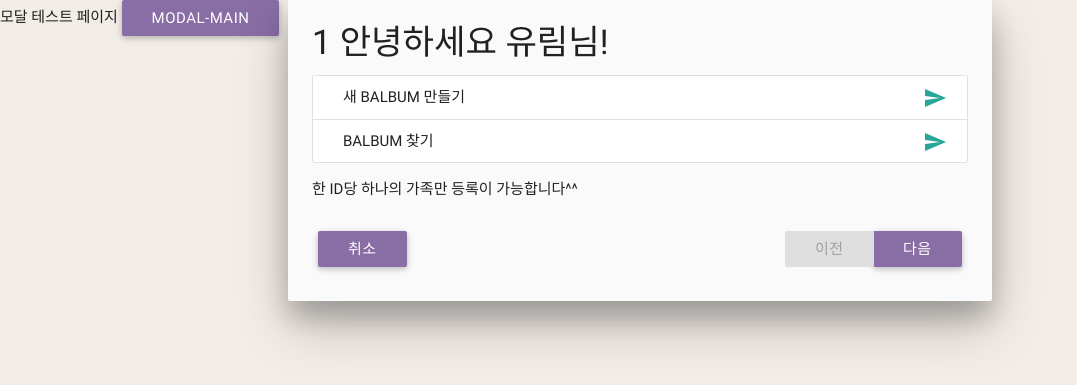
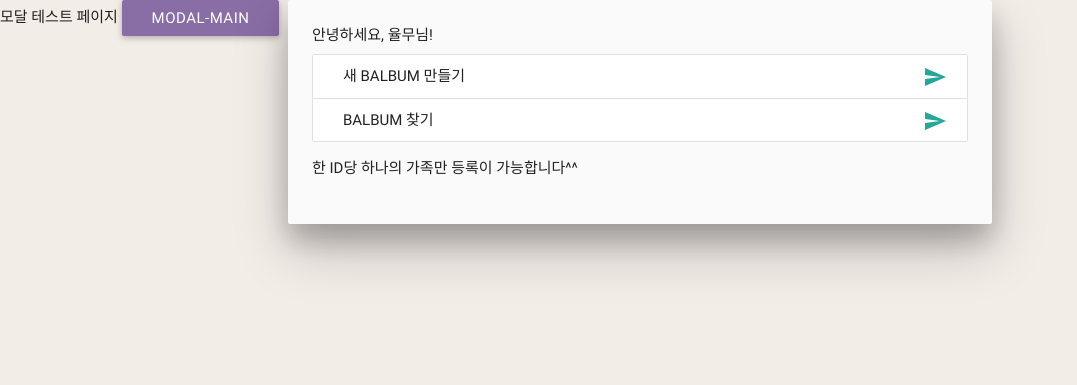
Before and after one commit to NHNNEXT/2015-03-REAL-BNB, a web app: page /ready/modal-test.html in a window 1280 px wide, after a click on "MODAL-MAIN". Shown: the top 385 px of the page, without its empty margins (0-1077 px from the left). Run offline with its HTML, style and script files only (its server is not run), Linux system fonts and the light colour scheme; data that the repository does not hold is empty; some libraries are stand-ins or nearby versions.

Commit message:
[auth main-modal] 돌아가는 것 완료

```diff
--- a/web/ready/css/index.css
+++ b/web/ready/css/index.css
@@ -88,6 +88,9 @@ section.main-container article.main-col .postcard-container .card-content .baby-
 section.main-container aside.right-col {
   height: 600px;
 }
+#modal-main div.modal-body div.modal-check-balbum .collection-container li {
+  cursor: pointer;
+}
 #modal-main div.modal-body div.modal-add-baby .add-baby-container .collection .collection-item {
   padding: 1em;
 }
@@ -125,3 +128,8 @@ section.main-container aside.right-col {
   background-color: #74d0cb;
   color: white;
 }
+#modal-main div.modal-body div.modal-add-baby div.action-container a {
+  text-decoration: underline;
+  color: #6f6c66;
+  cursor: pointer;
+}
--- a/web/ready/less/index.less
+++ b/web/ready/less/index.less
@@ -123,9 +123,12 @@ section.main-container {
 #modal-main {
     div.modal-body {
         div.modal-check-balbum {
-
+            .collection-container {
+                li {
+                    cursor: pointer;
+                }
+            }
         }
-
         div.modal-add-baby {
             .add-baby-container {
                 .collection {
@@ -168,10 +171,15 @@ section.main-container {
                     }
                 }
             }
+            div.action-container {
+                a{
+                    text-decoration: underline;
+                    color: @font-primary;
+                    cursor: pointer;
+                }
+            }
         }
-
         div.modal-find-balbum {
-
         }
     }
 }
--- a/web/ready/modal-test.html
+++ b/web/ready/modal-test.html
@@ -13,20 +13,22 @@
         <div id="modal-main" class="modal fade">
             <div class="modal-dialog">
                 <div class="modal-content">
-                    <div class="modal-header">
+                    <!-- <div class="modal-header">
                         <h4 class="js-title-step"></h4>
-                    </div>
+                    </div> -->
                     <div class="modal-body">
                         <div class="modal-check-balbum row hide" data-step="1" data-title="안녕하세요 유림님!">
-                            <div class="">
+                            <div>안녕하세요, 율무님!</div>
+                            <div class="collection-container">
                                 <ul class="collection with-header">
-                                        <li class="collection-item"><div>새 BALBUM 만들기<a href="#!" class="secondary-content"><i class="material-icons">send</i></a></div></li>
-                                        <li class="collection-item"><div>BALBUM 찾기<a href="#!" class="secondary-content"><i class="material-icons">send</i></a></div></li>
+                                        <li class="js-btn-goto collection-item" data-goto="2"><div>새 BALBUM 만들기<a href="#!" class="secondary-content"><i class="material-icons">send</i></a></div></li>
+                                        <li class="js-btn-goto collection-item" data-goto="3"><div>BALBUM 찾기<a href="#!" class="secondary-content"><i class="material-icons">send</i></a></div></li>
                                 </ul>
                                 <div>한 ID당 하나의 가족만 등록이 가능합니다^^</div>
                             </div>
                         </div>
                         <div class="modal-add-baby row hide" data-step="2" data-title="우리 아이를 등록해요">
+                            <div class="">우리 아이를 등록해요.</div>
                             <div class="add-baby-container row">
                                 <ul class="collection row">
                                     <li class="collection-item col s12">
@@ -59,6 +61,10 @@
                                     <span>아이 더 추가하기<i class="material-icons">add</i></span>
                                 </div>
                             </div>
+                            <div class="action-container">
+                                <a class="js-btn-goto left" data-goto="0">다음에 할게요</a>
+                                <button type="button" class="js-btn-goto btn right waves-effect" data-goto="0">시작하기</button>
+                            </div>
                         </div>
                         <div class="modal-find-balbum row hide" data-step="3" data-title="BALBUM 찾기">
                             <div class="">
@@ -66,24 +72,32 @@
                                 <form>
                                     <input type="email" name="input" placeholder="Email">
                                 </form>
-                                <button class="waves-effect waves-light btn-large">찾기</button>
+                                <button type="button" class="js-btn-find-user btn waves-effect" data-goto="4">찾기</button>
+                            </div>
+                            <div class="found-existing-user hide">
+                                <img class="circle" src="img/baby1.jpeg" alt="user-photo">
+                                <div class="">
+                                    <div>율무님의 BALBUM</div>
+                                    <div>jayjinjay@gmail.com</div>
+                                    <button type="button" class="js-btn-goto btn waves-effect" data-goto="0">들어가기</button>
+                                </div>
                             </div>
                         </div>
-                        <div class="modal-found-balbum row hide" data-step="4" data-title="">
+                        <!-- <div class="modal-found-balbum row hide" data-step="4" data-title="">
                             <img class="circle" src="img/baby1.jpeg" alt="user-photo">
                             <div class="">
                                 <div>율무님의 BALBUM</div>
                                 <div>jayjinjay@gmail.com</div>
-                                <button class="waves-effect waves-light btn-large">들어가기</button>
+                                <button type="button" class="js-btn-goto btn waves-effect" data-goto="0">들어가기</button>
                             </div>
-                        </div>
+                        </div> -->
                     </div>
 
-                    <div class="modal-footer">
+                    <!-- <div class="modal-footer">
                         <button type="button" class="btn waves-effect js-btn-step left" data-orientation="cancel" data-dismiss="modal"></button>
                         <button type="button" class="btn waves-effect btn-success js-btn-step" data-orientation="next"></button>
                         <button type="button" class="btn waves-effect btn-warning js-btn-step" data-orientation="previous"></button>
-                    </div>
+                    </div> -->
                 </div>
             </div>
         </div>
@@ -102,36 +116,17 @@
     <script src="js/vendor/bootstrap-modal.min.js"></script>
     <script src="js/vendor/steps-modal.js"></script>
     <script type="text/javascript">
-
-        // $(document).ready(function(){
-        //     // the "href" attribute of .modal-trigger must specify the modal ID that wants to be triggered
-        //     $('.modal-trigger').leanModal();
-        // });
-
-
-        // $('#modal-sample-1').modalSteps();
-        // $('#modal-sample-2').modalSteps({
-        //     'disableNextButton': true
-        // });
-        // $('#modal-sample-3').modalSteps({
-        //     btnCancelHtml: '<span class="glyphicon glyphicon-remove"></span> Quit',
-        //     btnPreviousHtml: '<span class="glyphicon glyphicon-chevron-left"></span> Back',
-        //     btnNextHtml: '<span class="glyphicon glyphicon-chevron-right"></span> Go',
-        //     btnLastStepHtml: '<span class="glyphicon glyphicon-fire"></span> Finish'
-        // });
+        // 콜백 테스트
         $('#modal-main').modalSteps({
             callbacks: {
                 // '2': function(){ alert('Tanam!');}
             }
         });
-        // $('#modal-sample-5').modalSteps({
-        //     callbacks: {
-        //         '*': function(){ alert('I will be with you until the end');}
-        //     }
-        // });
-        // $('#modal-sample-6').modalSteps({
-        //     'completeCallback': function(){ alert('LEGENDARY');}
-        // });
+
+        // 이메일 검색 하면 검색한 결과 바로 뜨게 한다.
+        $('.js-btn-find-user').on('click', function() {
+            $('.found-existing-user').removeClass('hide');
+        });
     </script>
 
 
```
Also changed, not shown: web/ready/js/vendor/steps-modal.js.
